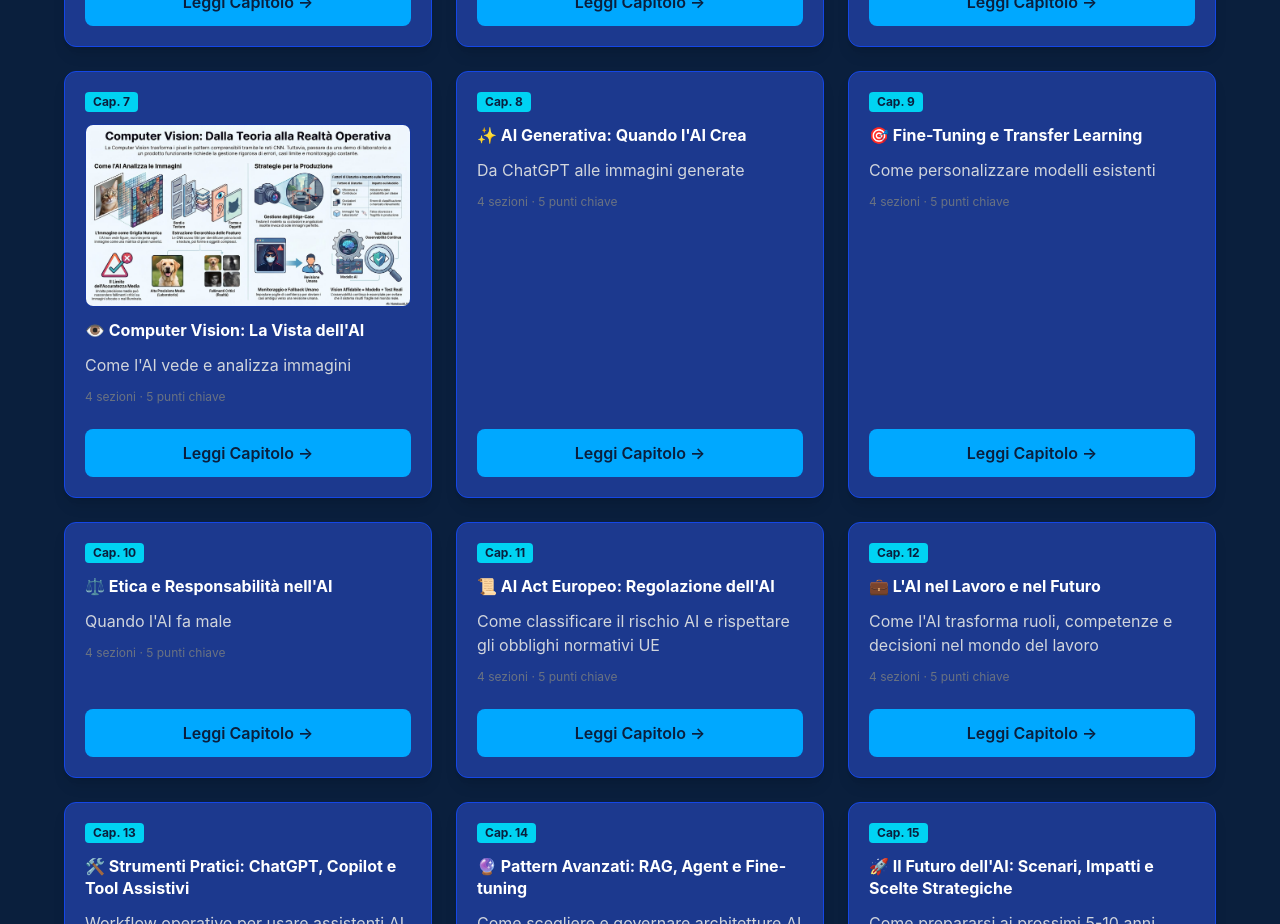
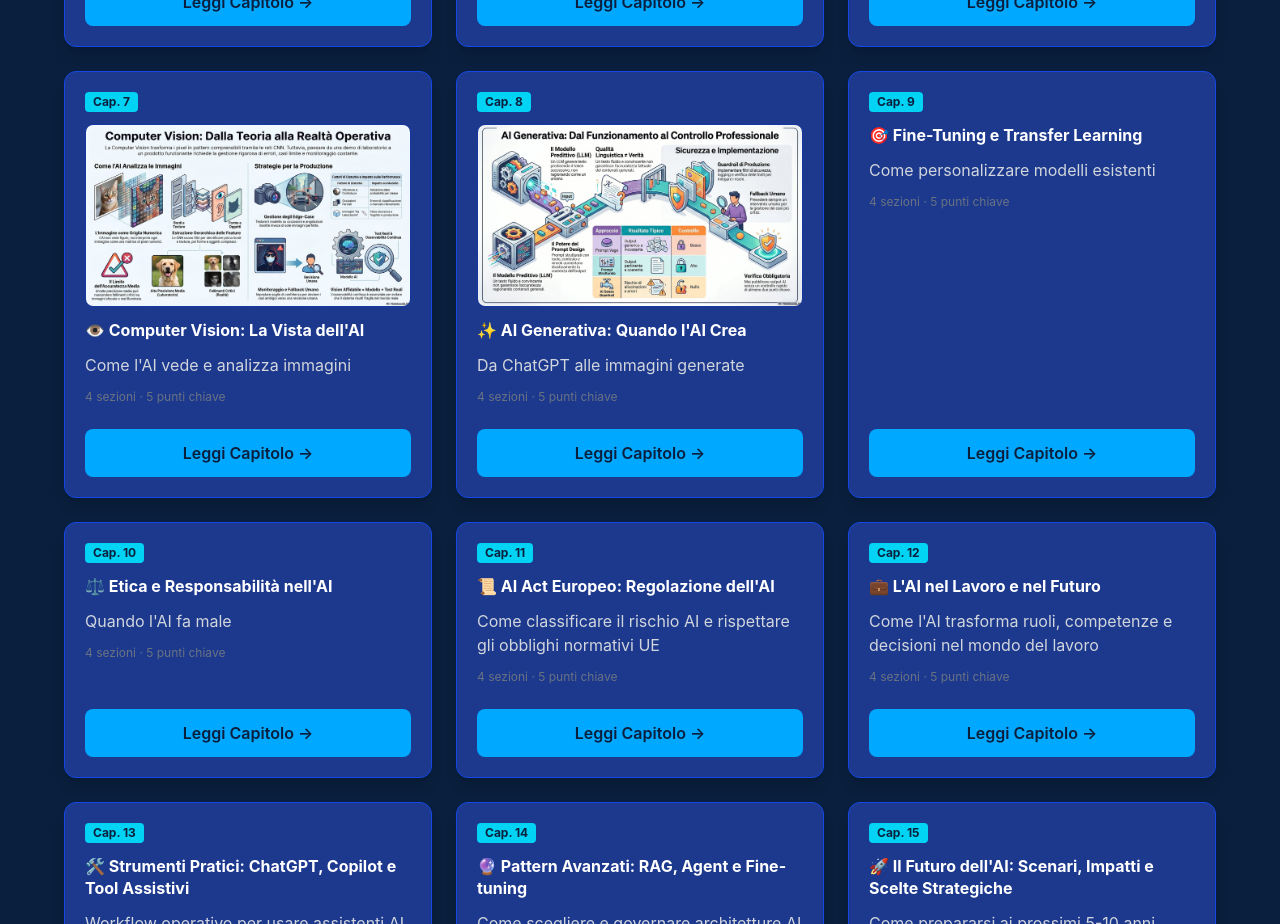
Before and after one commit to MT-Showcases/ai-fundamentals-showcase, a Next.js app: page / in a window 1280 px wide. Shown: the part 1940-2864 px from the top of the page. Built offline with nearby package versions, Linux system fonts and the light colour scheme.

Commit message:
feat(ch08): add optimized chapter infographic and enable chapter-level media

```diff
--- a/data/chapters/ch08.ts
+++ b/data/chapters/ch08.ts
@@ -53,6 +53,38 @@ export const ch08: Chapter = {
       'Quando usare fallback umano in un flusso generativo?'
     ],
     exercises: [],
+    media: [
+      {
+        type: 'video',
+        title: 'Video Capitolo 8',
+        description: 'Video completo Capitolo 8: funzionamento LLM, prompt design, allucinazioni e guardrail operativi.',
+        estimatedDuration: '9 min',
+        placeholderPath: 'media/ch08-generative-ai/video.mp4',
+        notes: 'placeholder'
+      },
+      {
+        type: 'podcast',
+        title: 'Podcast Capitolo 8',
+        description: 'Podcast di ripasso su AI generativa, qualità fattuale e controlli in produzione.',
+        estimatedDuration: '18 min',
+        placeholderPath: 'media/ch08-generative-ai/podcast.mp3',
+        notes: 'placeholder'
+      },
+      {
+        type: 'infographic',
+        title: 'Infografica Capitolo 8',
+        description: 'AI Generativa: dal funzionamento al controllo professionale (prompt, guardrail, fallback umano, verifica output).',
+        placeholderPath: 'media/ch08-generative-ai/infographic.jpg',
+        notes: 'ready'
+      },
+      {
+        type: 'resource',
+        title: 'Asset/Dispensa',
+        description: 'Materiale scaricabile per studio e applicazione operativa.',
+        placeholderPath: 'media/ch08-generative-ai/handout.pdf',
+        notes: 'placeholder'
+      }
+    ],
     quiz: [
       {
         question: 'Un output LLM sembra credibile ma cita dati inventati. Come lo classifichi?',
```
Also changed, not shown: public/media/ch08-generative-ai/infographic.jpg (added).
